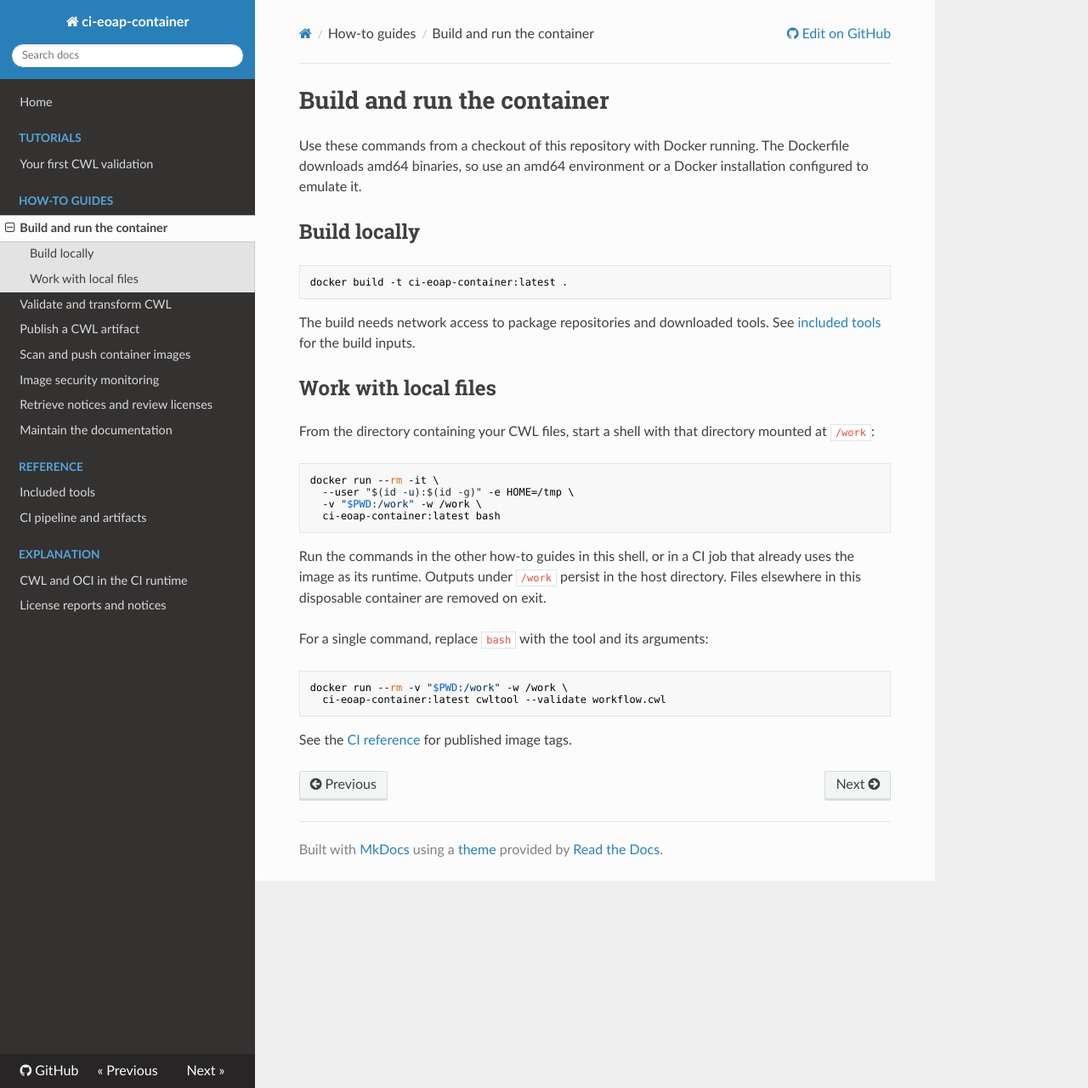
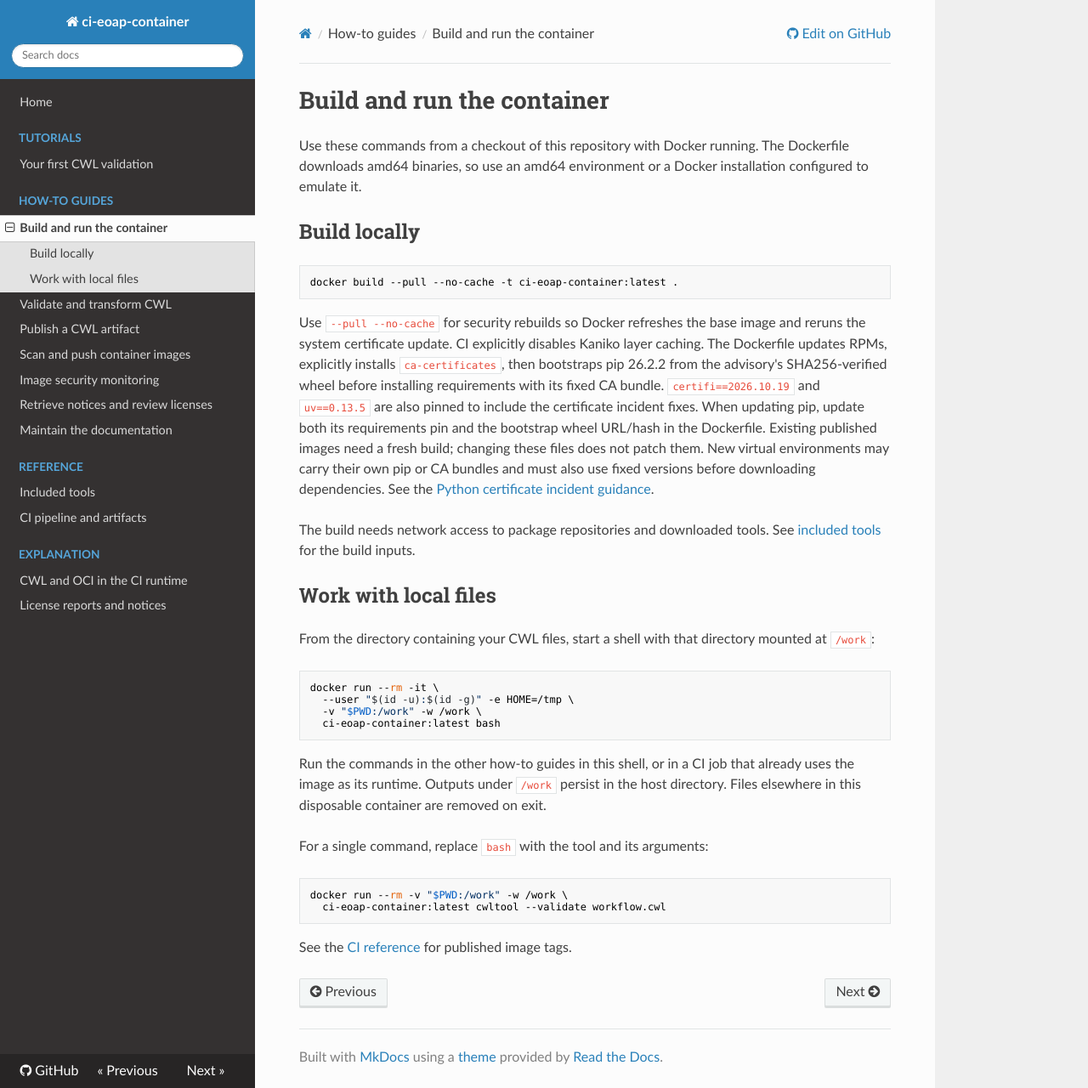
Before and after one commit to Terradue/ci-eoap-container, an MkDocs documentation site: the page built from docs/how-to/build-and-run.md, in a window 1280 px wide and 1280 px high. Shown: the whole window at 85% size. Built offline with MkDocs 1.6.1, drawn with Linux system fonts in a browser that asks for light colours; nearby versions of some CDN libraries.

Commit message:
build: refresh certificate bundles and bootstrap fixed pip

````diff
--- a/docs/how-to/build-and-run.md
+++ b/docs/how-to/build-and-run.md
@@ -7,8 +7,20 @@ installation configured to emulate it.
 ## Build locally
 
 ```bash
-docker build -t ci-eoap-container:latest .
+docker build --pull --no-cache -t ci-eoap-container:latest .
 ```
+
+Use `--pull --no-cache` for security rebuilds so Docker refreshes the base image
+and reruns the system certificate update. CI explicitly disables Kaniko layer
+caching. The Dockerfile updates RPMs, explicitly installs `ca-certificates`, then
+bootstraps pip 26.2.2 from the advisory's SHA256-verified wheel before installing
+requirements with its fixed CA bundle. `certifi==2026.10.19` and `uv==0.13.5` are
+also pinned to include the certificate incident fixes. When updating pip, update
+both its requirements pin and the bootstrap wheel URL/hash in the Dockerfile.
+Existing published images need a fresh build; changing these files does not patch
+them. New virtual environments may carry their own pip or CA bundles and must
+also use fixed versions before downloading dependencies.
+See the [Python certificate incident guidance](https://discuss.python.org/t/109576).
 
 The build needs network access to package repositories and downloaded tools.
 See [included tools](../reference/tools.md) for the build inputs.
--- a/requirements.txt
+++ b/requirements.txt
@@ -18,3 +18,6 @@ pre-commit==4.7.0
 # Certificate incident mitigation: uv >=0.13.4 is required.
 # https://discuss.python.org/t/109576
 uv==0.13.5
+# Fixed CA bundles: keep pip's Dockerfile bootstrap URL/hash in sync.
+pip==26.2.2
+certifi==2026.10.19
````
Also changed, not shown: README.md (+1 -1 lines), docs/reference/tools.md (+3 -1 lines), 2 other files.
